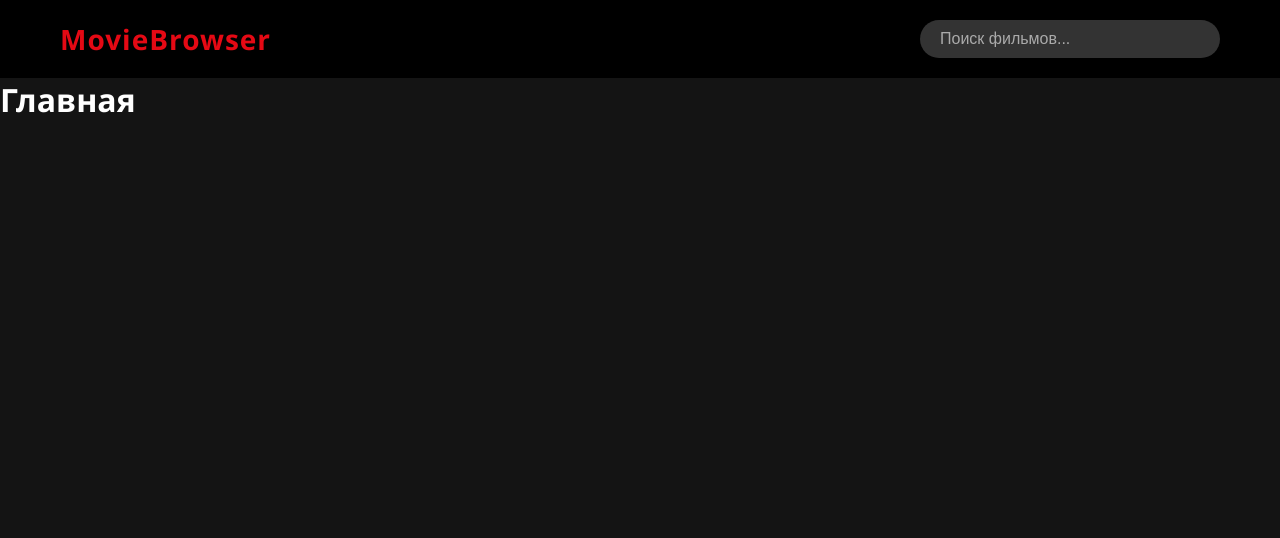
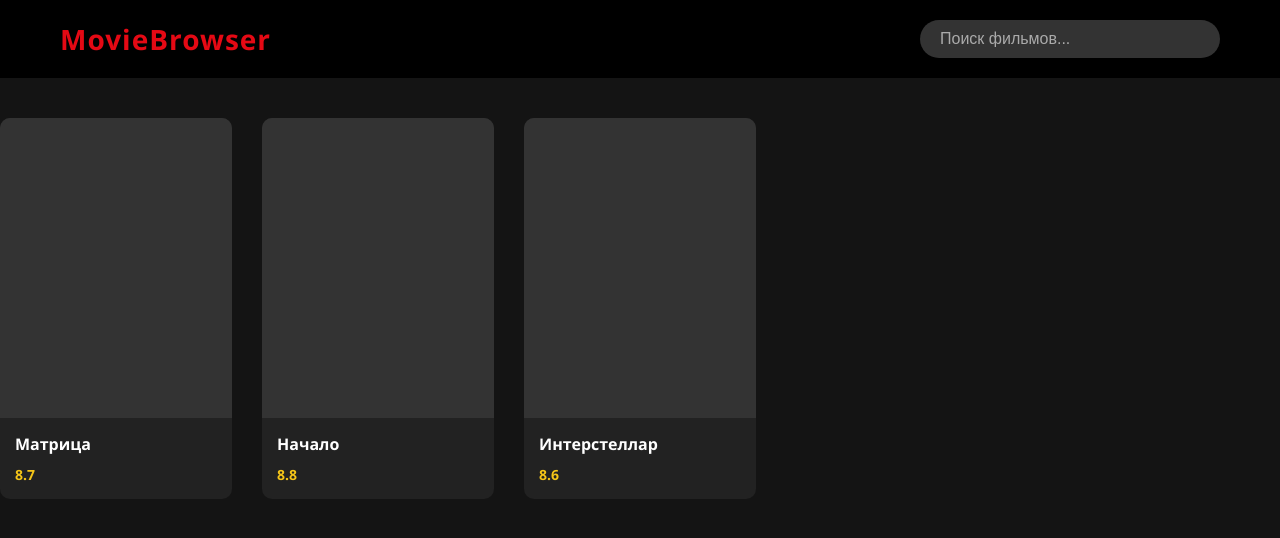
Before and after one commit to kostin-five/movie-catalog, a React (Vite) app: page / in a window 1280 px wide. Shown: the top 538 px of the page. Built offline with nearby package versions, Linux system fonts and the light colour scheme.

Commit message:
feat(movielist): добавлены список фильмов и карточка фильма

```diff
--- /dev/null
+++ b/src/components/MovieCard/MovieCard.jsx
@@ -0,0 +1,16 @@
+// import React from "react";
+import styles from "./MovieCard.module.css";
+
+const MovieCard = ({ movie }) => {
+  return (
+    <div className={styles.card}>
+      <div className={styles.image}></div>
+      <div className={styles.info}>
+        <h3 className={styles.title}>{movie.title}</h3>
+        <p className={styles.rating}>{movie.vote_average}</p>
+      </div>
+    </div>
+  );
+};
+
+export default MovieCard;
--- /dev/null
+++ b/src/components/MovieCard/MovieCard.module.css
@@ -0,0 +1,38 @@
+.card {
+  background-color: #222;
+  border-radius: 10px;
+  overflow: hidden;
+  transition: transform 0.2s;
+  cursor: pointer;
+  display: flex;
+  flex-direction: column;
+}
+
+.card:hover {
+  transform: scale(1.05);
+}
+
+.image {
+  width: 100%;
+  height: 300px;
+  object-fit: cover;
+  background-color: #333;
+}
+
+.info {
+  padding: 15px;
+}
+
+.title {
+  font-size: 16px;
+  margin-bottom: 10px;
+  white-space: nowrap;
+  overflow: hidden;
+  text-overflow: ellipsis;
+}
+
+.rating {
+  font-size: 14px;
+  color: #f5c518; /* Цвет звездочки IMDb */
+  font-weight: bold;
+}
--- /dev/null
+++ b/src/components/MovieList/MovieList.jsx
@@ -0,0 +1,21 @@
+import React from "react";
+import styles from "./MovieList.module.css";
+import MovieCard from "../MovieCard/MovieCard";
+
+const MovieList = () => {
+  const mockMovies = [
+    { id: 1, title: "Матрица", vote_average: 8.7, poster_path: null },
+    { id: 2, title: "Начало", vote_average: 8.8, poster_path: null },
+    { id: 3, title: "Интерстеллар", vote_average: 8.6, poster_path: null },
+  ];
+
+  return (
+    <div className={styles.list}>
+      {mockMovies.map((movie) => (
+        <MovieCard movie={movie} key={movie.id} />
+      ))}
+    </div>
+  );
+};
+
+export default MovieList;
--- /dev/null
+++ b/src/components/MovieList/MovieList.module.css
@@ -0,0 +1,6 @@
+.list {
+  display: grid;
+  grid-template-columns: repeat(auto-fill, minmax(200px, 1fr));
+  gap: 30px;
+  padding: 40px 0;
+}
--- a/src/components/header/Header.module.css
+++ b/src/components/header/Header.module.css
@@ -17,6 +17,7 @@
   font-weight: bold;
   color: #e50914;
   letter-spacing: 1px;
+  cursor: pointer;
 }
 
 .searchInput {
--- a/src/pages/Home.jsx
+++ b/src/pages/Home.jsx
@@ -1,11 +1,8 @@
-import React from "react";
+// import React from "react";
+import MovieList from "../components/MovieList/MovieList";
 
 const Home = () => {
-  return (
-    <div>
-      <h1>Главная</h1>
-    </div>
-  );
+  return <MovieList />;
 };
 
 export default Home;
```
